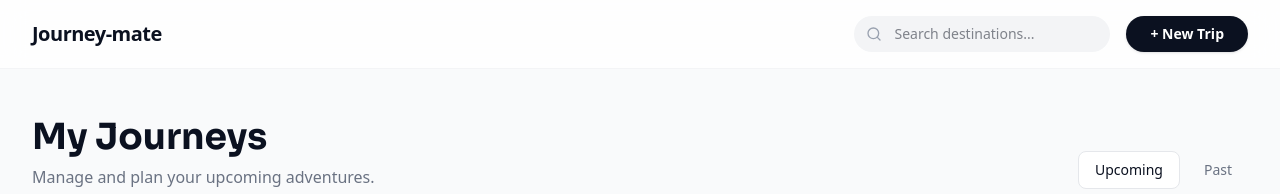
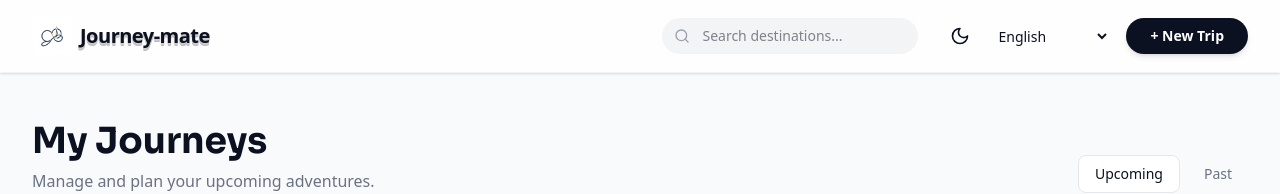
Before and after one commit to krishnaUIDev/Journey-mate, a Next.js app in the folder apps/web/: page /dashboard in a window 1280 px wide. Shown: the top 194 px of the page. Built offline with nearby package versions, Linux system fonts and the light colour scheme; no server answers.

Commit message:
feat: implement reusable ThemeToggle and LocaleSelector components and integrate them into dashboard and header navigation

```diff
--- a/apps/web/app/dashboard/page.tsx
+++ b/apps/web/app/dashboard/page.tsx
@@ -4,8 +4,12 @@ import React, { useState, useEffect } from "react";
 import { TripCard } from "@repo/ui";
 import { UserButton, Show } from "@clerk/nextjs";
 import { IntlProvider, FormattedMessage } from "react-intl";
+import Link from "next/link";
 import { messages } from "../../i18n/messages";
 import { TripCreationModal } from "../../components/TripCreationModal";
+import Image from "next/image";
+import { ThemeToggle } from "../../components/ThemeToggle";
+import { LocaleSelector } from "../../components/LocaleSelector";
 
 type Locale = keyof typeof messages;
 
@@ -59,6 +63,23 @@ export default function Dashboard() {
         }
     }, []);
 
+    const toggleTheme = () => {
+        const nextTheme = theme === "light" ? "dark" : "light";
+        setTheme(nextTheme);
+        localStorage.setItem("theme", nextTheme);
+        if (nextTheme === "dark") {
+            document.documentElement.classList.add("dark");
+        } else {
+            document.documentElement.classList.remove("dark");
+        }
+    };
+
+    const handleLocaleChange = (e: React.ChangeEvent<HTMLSelectElement>) => {
+        const nextLocale = e.target.value as Locale;
+        setLocale(nextLocale);
+        localStorage.setItem("locale", nextLocale);
+    };
+
     const filteredTrips = trips.filter((trip) =>
         trip.destination.toLowerCase().includes(searchTerm.toLowerCase())
     );
@@ -76,12 +97,31 @@ export default function Dashboard() {
         <IntlProvider messages={messages[locale]} locale={locale} defaultLocale="en">
             <div className="min-h-screen bg-gray-50 dark:bg-deep-navy font-sans transition-colors duration-300">
                 {/* Sidebar / Top Nav */}
-                <nav className="sticky top-0 z-50 flex items-center justify-between px-8 py-4 bg-white/80 dark:bg-deep-navy/80 backdrop-blur-md border-b border-gray-100 dark:border-white/5">
-                    <div className="text-xl font-bold tracking-tight text-navy dark:text-offwhite">
-                        Journey<span className="text-forest dark:text-sand/80">-mate</span>
+                <nav className="sticky top-0 z-50 flex items-center justify-between px-8 py-4 bg-white/80 dark:bg-deep-navy/80 backdrop-blur-md border-b border-gray-100 dark:border-white/5 shadow-sm">
+                    {/* Brand Logo & Name */}
+                    <Link href="/" className="flex items-center gap-2 group cursor-pointer">
+                        <div className="relative w-10 h-10 overflow-hidden rounded-lg transition-transform group-hover:scale-105">
+                            <Image
+                                src="/logo.png"
+                                alt="Journey-mate Logo"
+                                fill
+                                className="object-contain dark:brightness-200 dark:contrast-150"
+                            />
                         </div>
-                    <div className="flex items-center gap-4">
-                        <div className="relative">
+                        <span
+                            className="text-xl font-bold text-navy dark:text-offwhite tracking-tight"
+                            style={{
+                                textShadow: theme === "light"
+                                    ? "0 1px 0 #ccc, 0 2px 0 #c9c9c9, 0 3px 0 #bbb, 0 1px 2px rgba(0,0,0,0.2)"
+                                    : "0 1px 0 #222, 0 2px 0 #1a1a1a, 0 3px 0 #111, 0 1px 2px rgba(0,0,0,0.5)"
+                            }}
+                        >
+                            Journey<span className="text-forest dark:text-sand/80 text-xl font-bold">-mate</span>
+                        </span>
+                    </Link>
+
+                    <div className="flex items-center gap-6">
+                        <div className="relative hidden md:block">
                             <input
                                 type="text"
                                 placeholder={messages[locale]["dashboard.search"] as string}
@@ -105,15 +145,22 @@ export default function Dashboard() {
                                 <path d="m21 21-4.3-4.3" />
                             </svg>
                         </div>
+
+                        <div className="flex items-center gap-4">
+                            <ThemeToggle theme={theme} toggleTheme={toggleTheme} />
+                            <LocaleSelector locale={locale} handleLocaleChange={handleLocaleChange} />
+
                             <button
                                 onClick={() => setIsModalOpen(true)}
-                            className="bg-navy dark:bg-sand text-white dark:text-navy px-6 py-2 rounded-full font-bold text-sm hover:opacity-90 transition-all shadow-sm"
+                                className="bg-navy dark:bg-sand text-white dark:text-navy px-6 py-2 rounded-full font-bold text-sm hover:opacity-90 transition-all shadow-md transform hover:-translate-y-0.5 active:translate-y-0"
                             >
                                 <FormattedMessage id="dashboard.newTrip" />
                             </button>
+
                             <Show when="signed-in">
                                 <UserButton />
                             </Show>
+                        </div>
                     </div>
                 </nav>
 
--- a/apps/web/components/Header.tsx
+++ b/apps/web/components/Header.tsx
@@ -8,6 +8,9 @@ import {
     SignUpButton,
     UserButton
 } from "@clerk/nextjs";
+import Link from "next/link";
+import { ThemeToggle } from "./ThemeToggle";
+import { LocaleSelector } from "./LocaleSelector";
 
 interface HeaderProps {
     theme: "light" | "dark";
@@ -34,22 +37,12 @@ export function Header({
                 <Show when="signed-in">
                     <UserButton />
                 </Show>
-                <button
-                    onClick={toggleTheme}
-                    className="p-2 rounded-full hover:bg-gray-100 dark:hover:bg-white/10 transition-colors"
-                    aria-label="Toggle theme"
-                >
-                    {theme === "light" ? (
-                        <svg xmlns="http://www.w3.org/2000/svg" width="20" height="20" viewBox="0 0 24 24" fill="none" stroke="currentColor" strokeWidth="2" strokeLinecap="round" strokeLinejoin="round"><path d="M12 3a6 6 0 0 0 9 9 9 9 0 1 1-9-9Z" /></svg>
-                    ) : (
-                        <svg xmlns="http://www.w3.org/2000/svg" width="20" height="20" viewBox="0 0 24 24" fill="none" stroke="currentColor" strokeWidth="2" strokeLinecap="round" strokeLinejoin="round"><circle cx="12" cy="12" r="4" /><path d="M12 2v2" /><path d="M12 20v2" /><path d="m4.93 4.93 1.41 1.41" /><path d="m17.66 17.66 1.41 1.41" /><path d="M2 12h2" /><path d="M20 12h2" /><path d="m6.34 17.66-1.41 1.41" /><path d="m19.07 4.93-1.41 1.41" /></svg>
-                    )}
-                </button>
+                <ThemeToggle theme={theme} toggleTheme={toggleTheme} />
             </div>
 
             {/* Brand Logo & Name */}
-            <div className="hidden md:flex items-center gap-2">
-                <div className="relative w-10 h-10 overflow-hidden rounded-lg">
+            <Link href="/" className="hidden md:flex items-center gap-2 group cursor-pointer">
+                <div className="relative w-10 h-10 overflow-hidden rounded-lg transition-transform group-hover:scale-105">
                     <Image
                         src="/logo.png"
                         alt="Journey-mate Logo"
@@ -65,9 +58,9 @@ export function Header({
                             : "0 1px 0 #222, 0 2px 0 #1a1a1a, 0 3px 0 #111, 0 1px 2px rgba(0,0,0,0.5)"
                     }}
                 >
-                    Journey<span className="text-forest dark:text-sand/80">-mate</span>
+                    Journey<span className="text-forest dark:text-sand/80 text-xl font-bold">-mate</span>
                 </span>
-            </div>
+            </Link>
 
             {/* Desktop Nav Group */}
             <div className="hidden md:flex items-center gap-8">
@@ -81,30 +74,8 @@ export function Header({
                 </div>
 
                 <div className="flex items-center gap-2">
-                    <select
-                        value={locale}
-                        onChange={handleLocaleChange}
-                        className="bg-transparent text-sm font-medium focus:outline-none cursor-pointer border-none dark:text-offwhite/80 p-0 m-0 w-auto"
-                    >
-                        <option value="en">English</option>
-                        <option value="hi">हिंदी (Hindi)</option>
-                        <option value="te">తెలుగు (Telugu)</option>
-                        <option value="ta">தமிழ் (Tamil)</option>
-                        <option value="kn">ಕನ್ನಡ (Kannada)</option>
-                        <option value="bn">বাংলা (Bengali)</option>
-                    </select>
-
-                    <button
-                        onClick={toggleTheme}
-                        className="p-2 rounded-full hover:bg-gray-100 dark:hover:bg-white/10 transition-colors"
-                        aria-label="Toggle theme"
-                    >
-                        {theme === "light" ? (
-                            <svg xmlns="http://www.w3.org/2000/svg" width="20" height="20" viewBox="0 0 24 24" fill="none" stroke="currentColor" strokeWidth="2" strokeLinecap="round" strokeLinejoin="round"><path d="M12 3a6 6 0 0 0 9 9 9 9 0 1 1-9-9Z" /></svg>
-                        ) : (
-                            <svg xmlns="http://www.w3.org/2000/svg" width="20" height="20" viewBox="0 0 24 24" fill="none" stroke="currentColor" strokeWidth="2" strokeLinecap="round" strokeLinejoin="round"><circle cx="12" cy="12" r="4" /><path d="M12 2v2" /><path d="M12 20v2" /><path d="m4.93 4.93 1.41 1.41" /><path d="m17.66 17.66 1.41 1.41" /><path d="M2 12h2" /><path d="M20 12h2" /><path d="m6.34 17.66-1.41 1.41" /><path d="m19.07 4.93-1.41 1.41" /></svg>
-                        )}
-                    </button>
+                    <LocaleSelector locale={locale} handleLocaleChange={handleLocaleChange} />
+                    <ThemeToggle theme={theme} toggleTheme={toggleTheme} />
 
                     <Show when="signed-out">
                         <SignInButton mode="modal" forceRedirectUrl="/dashboard">
--- /dev/null
+++ b/apps/web/components/LocaleSelector.tsx
@@ -0,0 +1,25 @@
+"use client";
+
+import React from "react";
+
+interface LocaleSelectorProps {
+    locale: string;
+    handleLocaleChange: (e: React.ChangeEvent<HTMLSelectElement>) => void;
+}
+
+export function LocaleSelector({ locale, handleLocaleChange }: LocaleSelectorProps) {
+    return (
+        <select
+            value={locale}
+            onChange={handleLocaleChange}
+            className="bg-transparent text-sm font-medium focus:outline-none cursor-pointer border-none dark:text-offwhite/80 p-0 m-0 w-auto"
+        >
+            <option value="en">English</option>
+            <option value="hi">हिंदी (Hindi)</option>
+            <option value="te">తెలుగు (Telugu)</option>
+            <option value="ta">தமிழ் (Tamil)</option>
+            <option value="kn">ಕನ್ನಡ (Kannada)</option>
+            <option value="bn">বাংলা (Bengali)</option>
+        </select>
+    );
+}
--- /dev/null
+++ b/apps/web/components/ThemeToggle.tsx
@@ -0,0 +1,24 @@
+"use client";
+
+import React from "react";
+
+interface ThemeToggleProps {
+    theme: "light" | "dark";
+    toggleTheme: () => void;
+}
+
+export function ThemeToggle({ theme, toggleTheme }: ThemeToggleProps) {
+    return (
+        <button
+            onClick={toggleTheme}
+            className="p-2 rounded-full hover:bg-gray-100 dark:hover:bg-white/10 transition-colors"
+            aria-label="Toggle theme"
+        >
+            {theme === "light" ? (
+                <svg xmlns="http://www.w3.org/2000/svg" width="20" height="20" viewBox="0 0 24 24" fill="none" stroke="currentColor" strokeWidth="2" strokeLinecap="round" strokeLinejoin="round" className="text-navy"><path d="M12 3a6 6 0 0 0 9 9 9 9 0 1 1-9-9Z" /></svg>
+            ) : (
+                <svg xmlns="http://www.w3.org/2000/svg" width="20" height="20" viewBox="0 0 24 24" fill="none" stroke="currentColor" strokeWidth="2" strokeLinecap="round" strokeLinejoin="round" className="text-sand"><circle cx="12" cy="12" r="4" /><path d="M12 2v2" /><path d="M12 20v2" /><path d="m4.93 4.93 1.41 1.41" /><path d="m17.66 17.66 1.41 1.41" /><path d="M2 12h2" /><path d="M20 12h2" /><path d="m6.34 17.66-1.41 1.41" /><path d="m19.07 4.93-1.41 1.41" /></svg>
+            )}
+        </button>
+    );
+}
```
Lines whose indentation alone changed are shown as unchanged.
